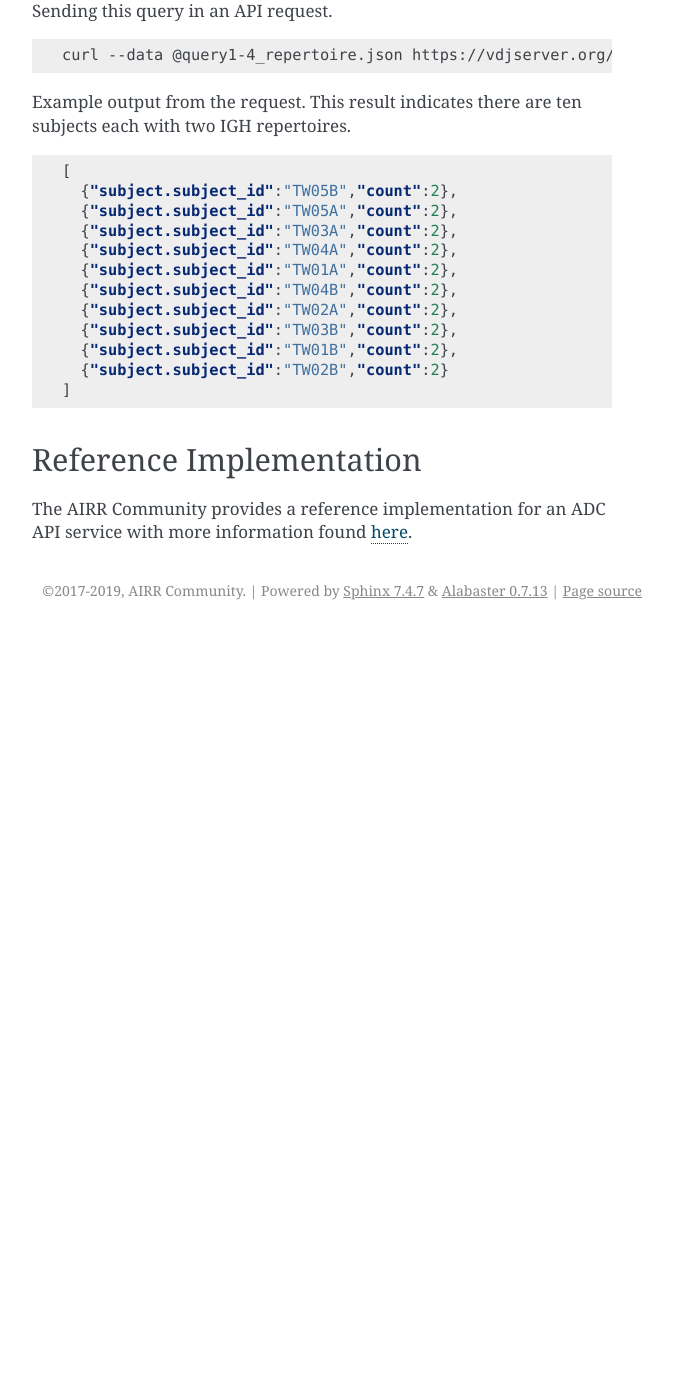
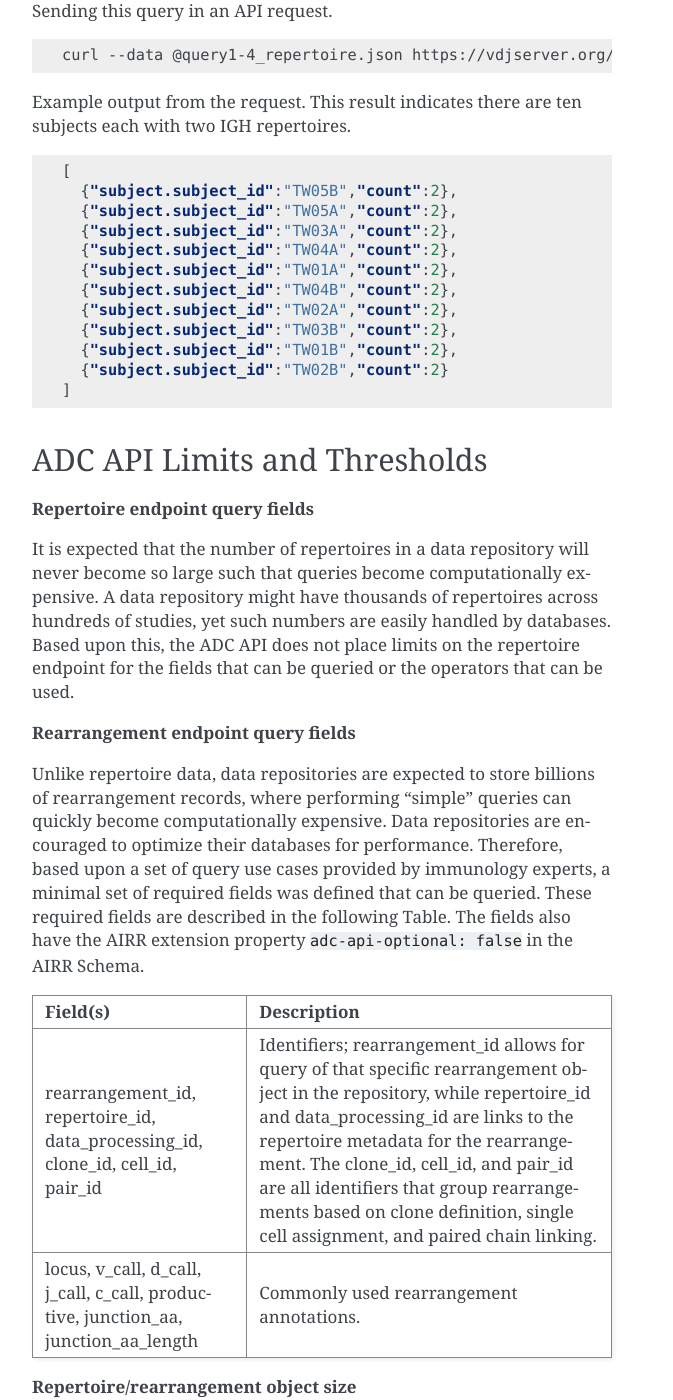
Before and after one commit to airr-community/airr-standards, a Sphinx documentation site: the page built from docs/api/adc_api.rst, in a window 1280 px wide and 1400 px high, scrolled down 15191 px. Shown: the whole window, without its empty margins (468-1141 px from the left). Built offline with Sphinx 7.4.7, drawn with Linux system fonts in a browser that asks for light colours; pages that are not in the unit, such as notebooks, are missing from menus; before the commit the page ends 15821 px from its top, so only the background shows below that; some of the changed text lies outside the part shown.

Commit message:
add limits section

```diff
--- a/docs/api/adc_api.rst
+++ b/docs/api/adc_api.rst
@@ -766,6 +766,66 @@
 
 .. _`query`: https://github.com/airr-community/airr-standards/blob/master/lang/python/examples/query1-4_repertoire.json
 
+ADC API Limits and Thresholds
+-----------------------------
+
+**Repertoire endpoint query fields**
+
+It is expected that the number of repertoires in a data repository will never become so
+large such that queries become computationally expensive. A data repository might have
+thousands of repertoires across hundreds of studies, yet such numbers are easily handled
+by databases. Based upon this, the ADC API does not place limits on the repertoire endpoint
+for the fields that can be queried or the operators that can be used.
+
+**Rearrangement endpoint query fields**
+
+Unlike repertoire data, data repositories are expected to store billions of
+rearrangement records, where performing “simple” queries can quickly become computationally
+expensive. Data repositories are encouraged to optimize their databases for performance.
+Therefore, based upon a set of query use cases provided by immunology experts, a minimal
+set of required fields was defined that can be queried. These required fields are described
+in the following Table. The fields also have the AIRR extension property ``adc-api-optional: false``
+in the AIRR Schema.
+
+.. list-table::
+    :widths: auto
+    :header-rows: 1
+
+    * - Field(s)
+      - Description
+    * - rearrangement_id, repertoire_id, data_processing_id, clone_id, cell_id, pair_id
+      - Identifiers; rearrangement_id allows for query of that specific rearrangement object in the repository, while repertoire_id and data_processing_id are links to the repertoire metadata for the rearrangement. The clone_id, cell_id, and pair_id are all identifiers that group rearrangements based on clone definition, single cell assignment, and paired chain linking.
+    * - locus, v_call, d_call, j_call, c_call, productive, junction_aa, junction_aa_length
+      - Commonly used rearrangement annotations.
+
+**Repertoire/rearrangement object size**
+
+Any single repertoire or rearrangement object has a maximum that is typically dependent
+upon the back-end database which stores the data. For MongoDB-based data repositories, the
+largest object size is 16 megabytes.
+
+**Repertoire/rearrangement query size**
+
+For MongoDB-based data repositories, a query is a document thus the query size is limited
+to the maximum document size of 16 megabytes.
+
+**Data repository specific limits**
+
+A data repository may provide additional limits. These can be retrieved from the ``info``
+endpoint. If the data repository does not provide a limit, then the ADC API default limit or
+no limit is assumed.
+
+.. list-table::
+    :widths: auto
+    :header-rows: 1
+
+    * - Field
+      - Description
+    * - ``max_size``
+      - The maximum value for the ``size`` query parameter. Attempting to retrieve beyond this maximum may trigger an error or may only return ``max_size`` records based upon the data repository behavior.
+    * - ``max_query_size``
+      - The maximum size of the JSON query object.
+
 
 Reference Implementation
 --------------------------------
```
